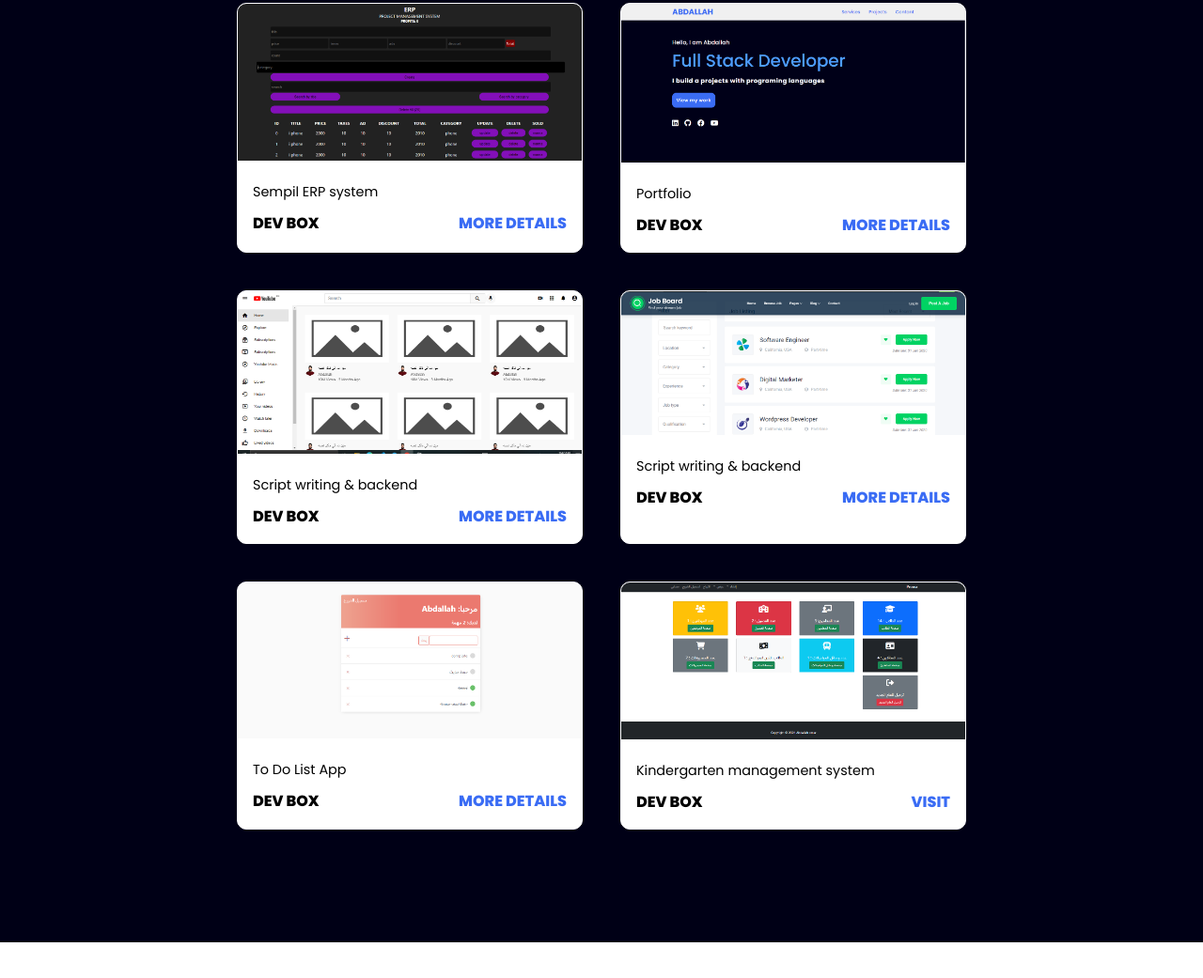
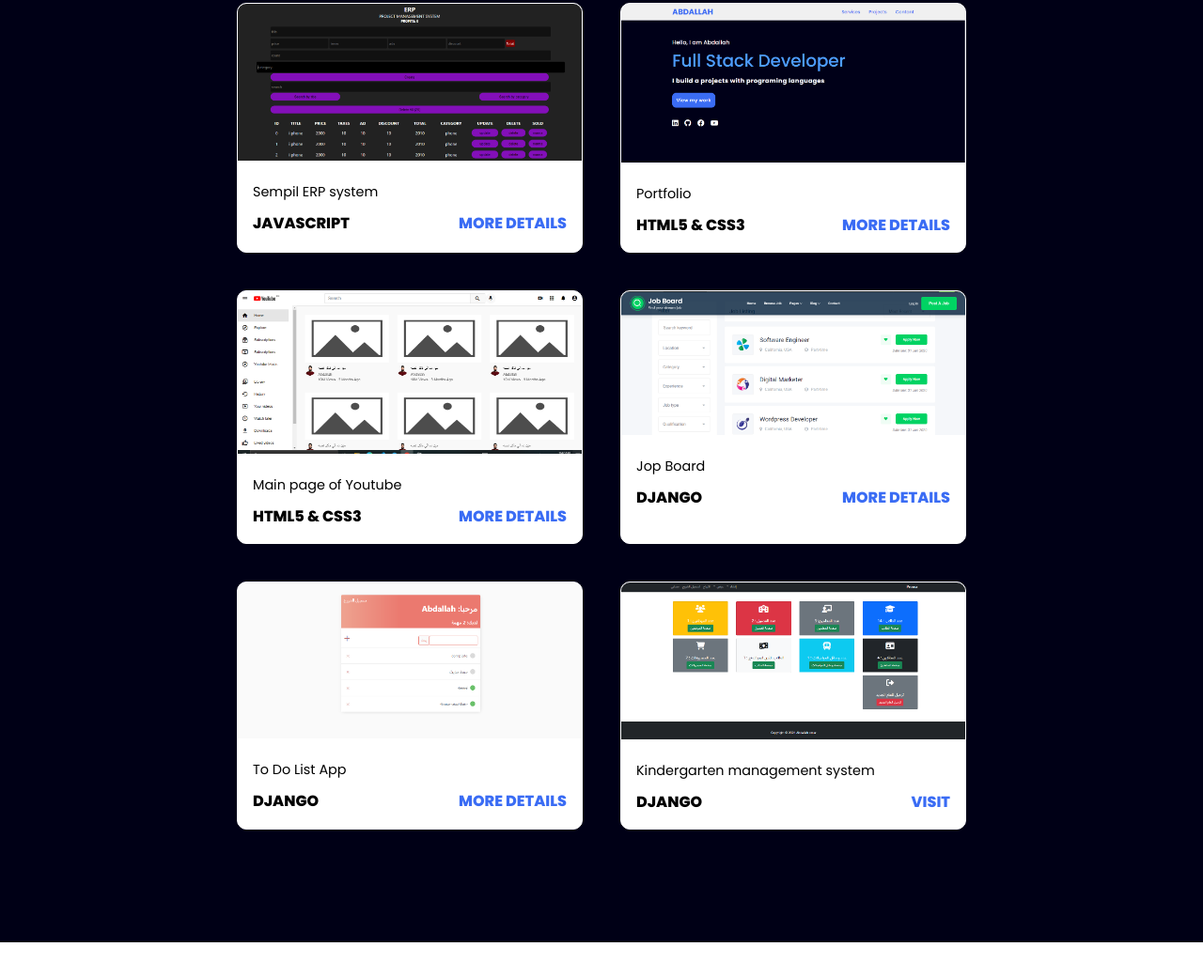
Before and after one commit to abdallahomarahmed1/Portfolio, a plain HTML site: page index.html in a window 1280 px wide. Shown: the part 2100-3141 px from the top of the page at 94% size. Drawn offline with Linux system fonts and the light colour scheme.

Commit message:
Update index.html

```diff
--- a/index.html
+++ b/index.html
@@ -76,7 +76,7 @@
                 <div class="project-info">
                     <p class="project-category">Sempil ERP system</p>
                     <strong class="project-title">
-                        <span>Dev box</span>
+                        <span>JavaScript</span>
                         <a href="#" class="more">More details</a>
                     </strong>
                 </div>
@@ -88,7 +88,7 @@
                 <div class="project-info">
                     <p class="project-category">Portfolio</p>
                     <strong class="project-title">
-                        <span>Dev box</span>
+                        <span>HTML5 & CSS3</span>
                         <a href="#" class="more">More details</a>
                     </strong>
                 </div>
@@ -98,9 +98,9 @@
                     <img src="images/3.png" alt="">
                 </div>
                 <div class="project-info">
-                    <p class="project-category">Script writing & backend</p>
+                    <p class="project-category">Main page of Youtube</p>
                     <strong class="project-title">
-                        <span>Dev box</span>
+                        <span>HTML5 & CSS3</span>
                         <a href="#" class="more">More details</a>
                     </strong>
                 </div>
@@ -110,9 +110,9 @@
                     <img src="images/Annotation 2022-07-11 100944.png" alt="">
                 </div>
                 <div class="project-info">
-                    <p class="project-category">Script writing & backend</p>
+                    <p class="project-category">Jop Board</p>
                     <strong class="project-title">
-                        <span>Dev box</span>
+                        <span>Django</span>
                         <a href="#" class="more">More details</a>
                     </strong>
                 </div>
@@ -125,7 +125,7 @@
                 <div class="project-info">
                     <p class="project-category">To Do List App</p>
                     <strong class="project-title">
-                        <span>Dev box</span>
+                        <span>Django</span>
                         <a href="#" class="more">More details</a>
                     </strong>
                 </div>
@@ -138,7 +138,7 @@
                 <div class="project-info">
                     <p class="project-category">Kindergarten management system</p>
                     <strong class="project-title">
-                        <span>Dev box</span>
+                        <span>Django</span>
                         <a href="https://proma.pythonanywhere.com/" class="more">Visit</a>
                     </strong>
                 </div>
```
